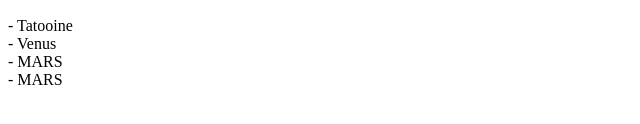
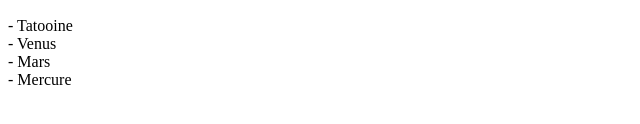
Before and after one commit to Philart666/Test-Formation, a plain HTML site: page index.html in a window 1280 px wide. Shown: the part 262-386 px from the top of the page, 0-640 px from the left. Drawn offline with Linux system fonts and the light colour scheme.

Commit message:
fix: modification noms des planètes

```diff
--- a/index.html
+++ b/index.html
@@ -21,7 +21,7 @@
 <div><h2>Planètes</h2></div>
 <div>- Tatooine</div>
 <div>- Venus</div>
-<div>- MARS</div>
-<div>- MARS</div>
+<div>- Mars</div>
+<div>- Mercure</div>
 </body>
 </html
```
